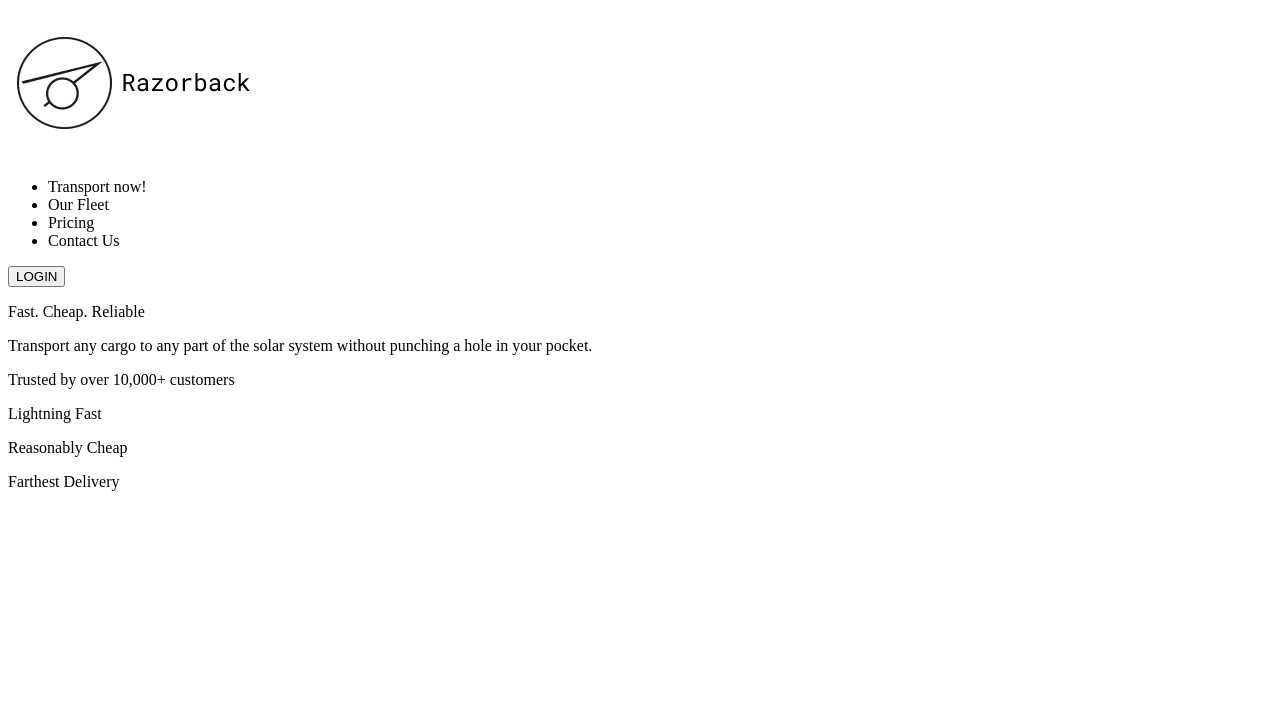
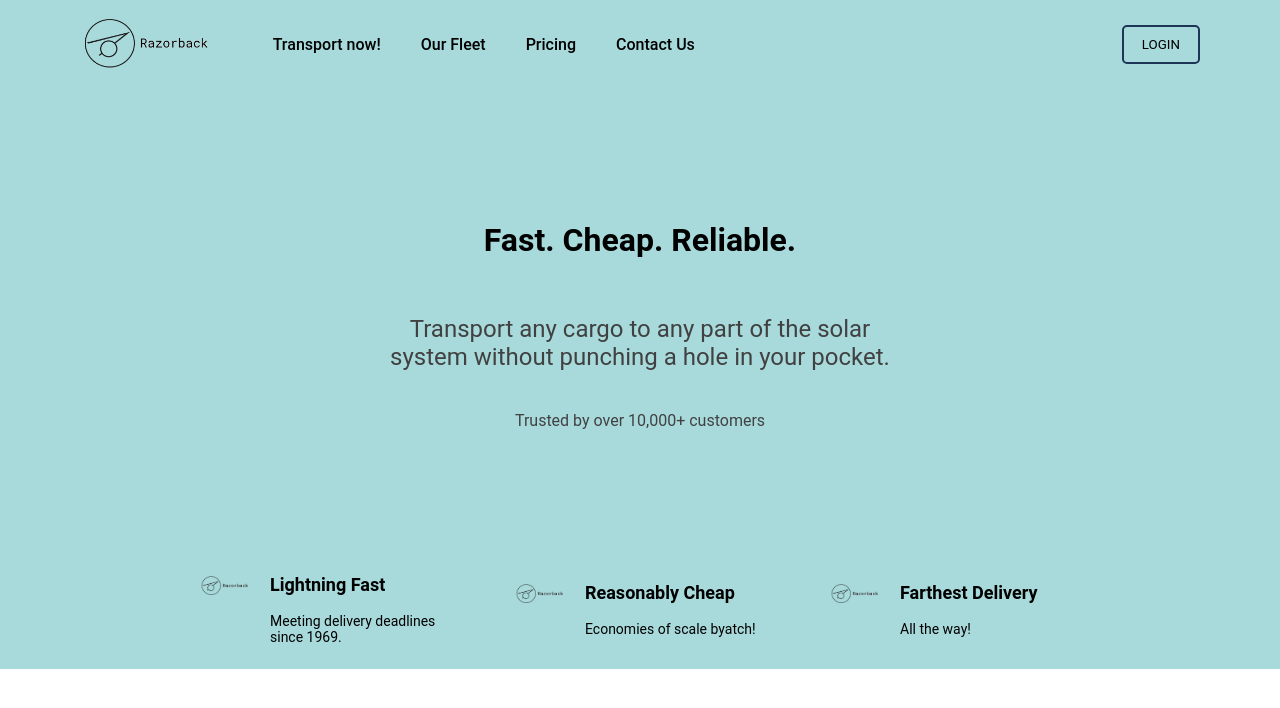
Before and after one commit to 9akashnp8/shades-landing-page, a plain HTML site: page index.html in a window 1280 px wide. Drawn offline with Linux system fonts and the light colour scheme.

Commit message:
add css styling

```diff
--- a/index.html
+++ b/index.html
@@ -4,12 +4,13 @@
     <meta charset="UTF-8">
     <meta http-equiv="X-UA-Compatible" content="IE=edge">
     <meta name="viewport" content="width=device-width, initial-scale=1.0">
+    <link rel="stylesheet" href="./styles/base.css">
     <title>Razorback Transport</title>
 </head>
 <body>
     <header class="header">
         <div class="logo">
-            <img src="images/logo.png">
+            <img src="images/logo (1).png" height=50px;>
         </div>
         <div class="head-menu">
             <ul>
@@ -26,7 +27,7 @@
 
     <div class="main-section">
         <div class="title">
-            <p>Fast. Cheap. Reliable</p>
+            <p>Fast. Cheap. Reliable.</p>
         </div>
         <div class="sub-title">
             <p>Transport any cargo to any part of the solar system without punching a hole in your pocket.</p>
@@ -38,13 +39,31 @@
 
     <div class="highlight-section">
         <div class="highlight-1">
-            <p>Lightning Fast</p>
+            <div class="highlight-1-img">
+                <img src="./images/logo (1).png" width="50px">
+            </div>
+            <div class="highligh-1-text">
+                <p class="highlight-title">Lightning Fast</p>
+                <p class="highlight-sub">Meeting delivery deadlines since 1969.</p>
+            </div>
         </div>
         <div class="highlight-2">
-            <p>Reasonably Cheap</p>
+            <div class="highlight-2-img">
+                <img src="./images/logo (1).png" width="50px">
+            </div>
+            <div class="highlight-2-text">
+                <p class="highlight-title">Reasonably Cheap</p>
+                <p class="highlight-sub">Economies of scale byatch!</p>
+            </div>
         </div>
         <div class="highlight-3">
-            <p>Farthest Delivery</p>
+            <div class="highlight-3-img">
+                <img src="./images/logo (1).png" width="50px">
+            </div>
+            <div class="highlight-3-text">
+                <p class="highlight-title">Farthest Delivery</p>
+                <p class="highlight-sub">All the way!</p>
+            </div>
         </div>
     </div>
 </body>
--- /dev/null
+++ b/styles/base.css
@@ -0,0 +1,112 @@
+* {
+    font-family: Roboto;
+}
+
+html,
+body {
+    margin: 0;
+    padding: 0;
+}
+
+/*Header styling*/
+.header {
+    display: flex;
+    justify-content: space-between;
+    align-items: center;
+
+    padding: 15px 80px;
+    font-weight: 500;
+    background: #a8dadc;
+}
+
+div.head-menu li {
+    list-style-type: none;
+    float: left;
+    margin: 20px;
+}
+
+div.head-menu ul{
+    margin: 0px;
+}
+
+.login-button {
+    margin-left: auto;
+}
+
+button {
+    background-color: #a8dadc;
+    border: 2px solid #1d3557;
+    border-radius: 5px;
+    padding: 10px 18px;
+}
+
+/*main-secttion styling*/
+.main-section {
+    display: flex;
+    flex-flow: column wrap;
+    justify-content: space-evenly;
+    align-items: center;
+
+    padding: 100px 300px;
+    text-align: center;
+    background-color: #a8dadc;
+}
+
+.title {
+    font-size: xx-large;
+    font-weight: bolder;
+}
+
+.sub-title,
+.small-comment {
+    font-weight: 400;
+    color: #414141;
+}
+
+.sub-title {
+    font-size: x-large;
+    width: 500px;
+}
+
+/* highlight section styling */
+.highlight-section {
+    display: flex;
+    justify-content: space-between;
+    align-items: center;
+
+    padding: 10px 200px;
+    background-color: #a8dadc;
+}
+
+.highlight-1,
+.highlight-2,
+.highlight-3 {
+    display: flex;
+
+    width: 250px;
+}
+
+.highlight-title {
+    font-size: 18px;
+    font-weight: bold;
+}
+
+.highlight-sub {
+    font-weight: normal;
+    font-size: 14px;
+}
+
+div.highlight-1-img img {
+    margin-top: 20px;
+    margin-right: 20px;
+}
+
+div.highlight-2-img img {
+    margin-top: 20px;
+    margin-right: 20px;
+}
+
+div.highlight-3-img img {
+    margin-top: 20px;
+    margin-right: 20px;
+}
```
Also changed, not shown: images/logo (1).png (added).
